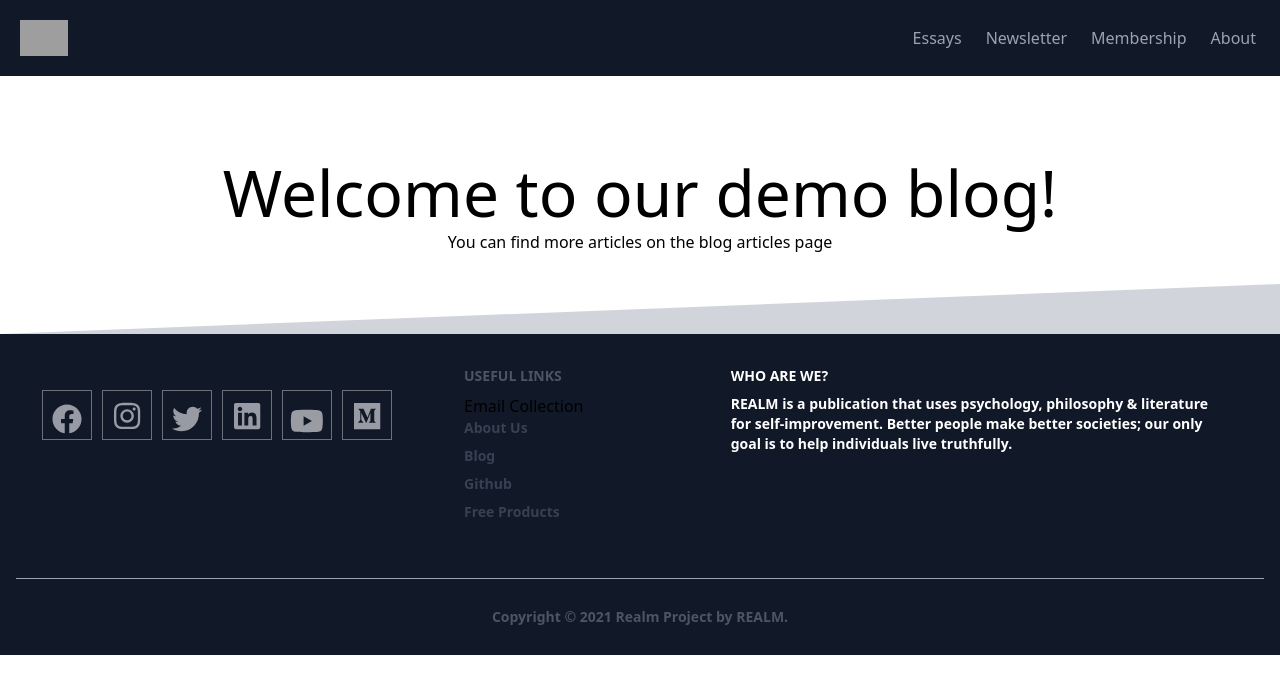
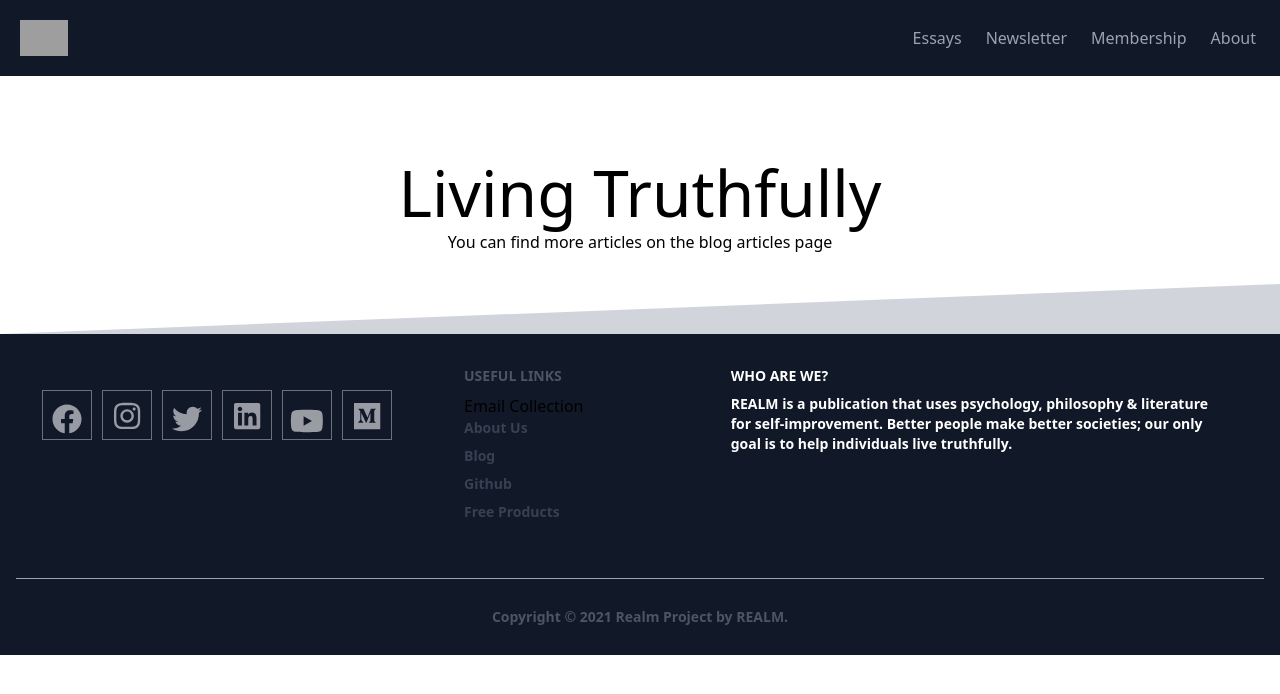
Before and after one commit to TRahulSam1997/realm-frontend-v2, a Next.js app: page / in a window 1280 px wide. Shown: the top 694 px of the page. Built offline with nearby package versions, Linux system fonts and the light colour scheme; grey boxes are pictures that could not be loaded.

Commit message:
adding email

```diff
--- a/pages/index.js
+++ b/pages/index.js
@@ -11,7 +11,7 @@ export default function Home() {
       </Head>
       <Layout>
         <main className={styles.main}>
-          <h1 className={styles.title}>Welcome to our demo blog!</h1>
+          <h1 className={styles.title}>Living Truthfully</h1>
 
           <p>
             You can find more articles on the{' '}
```
